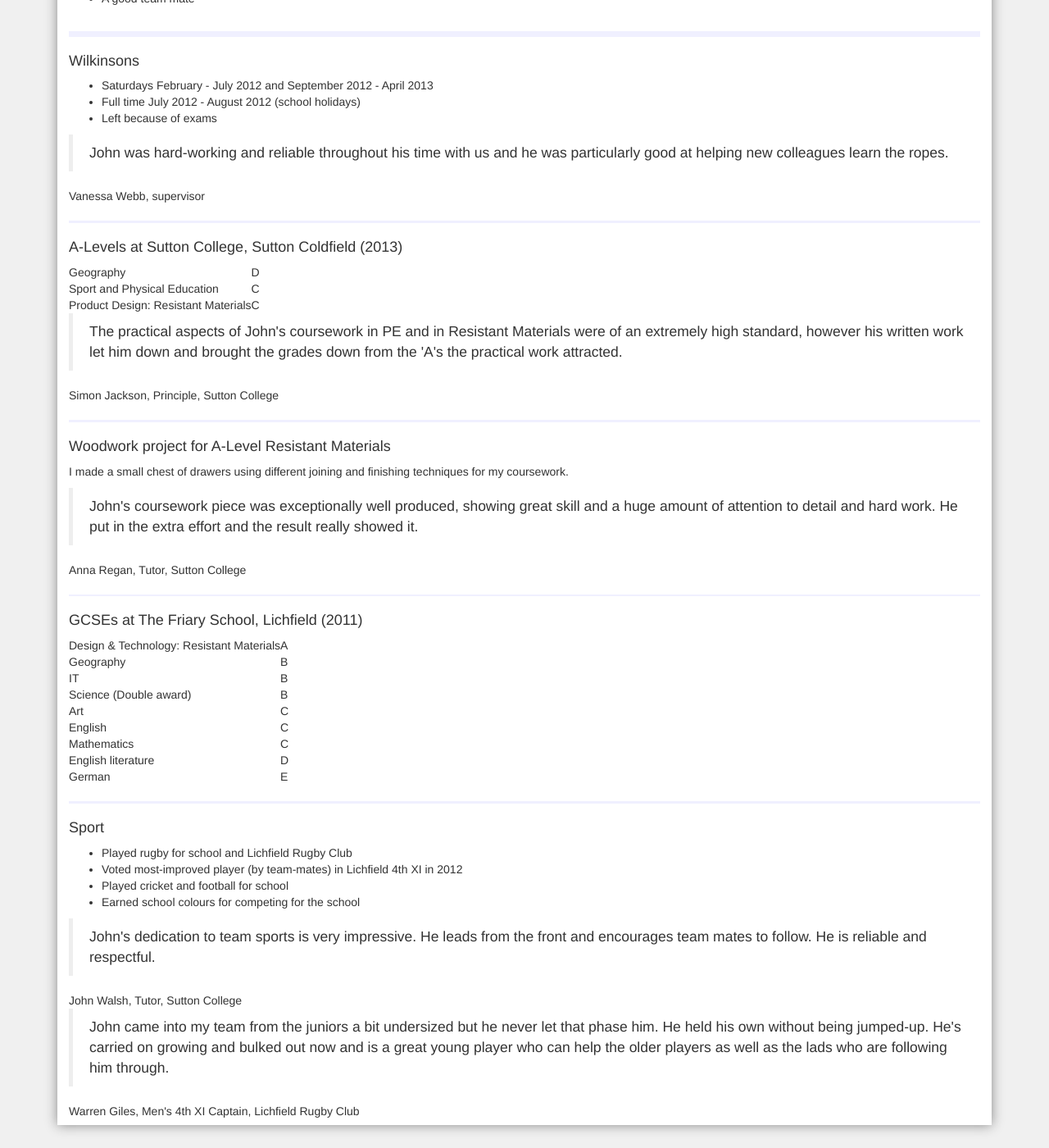
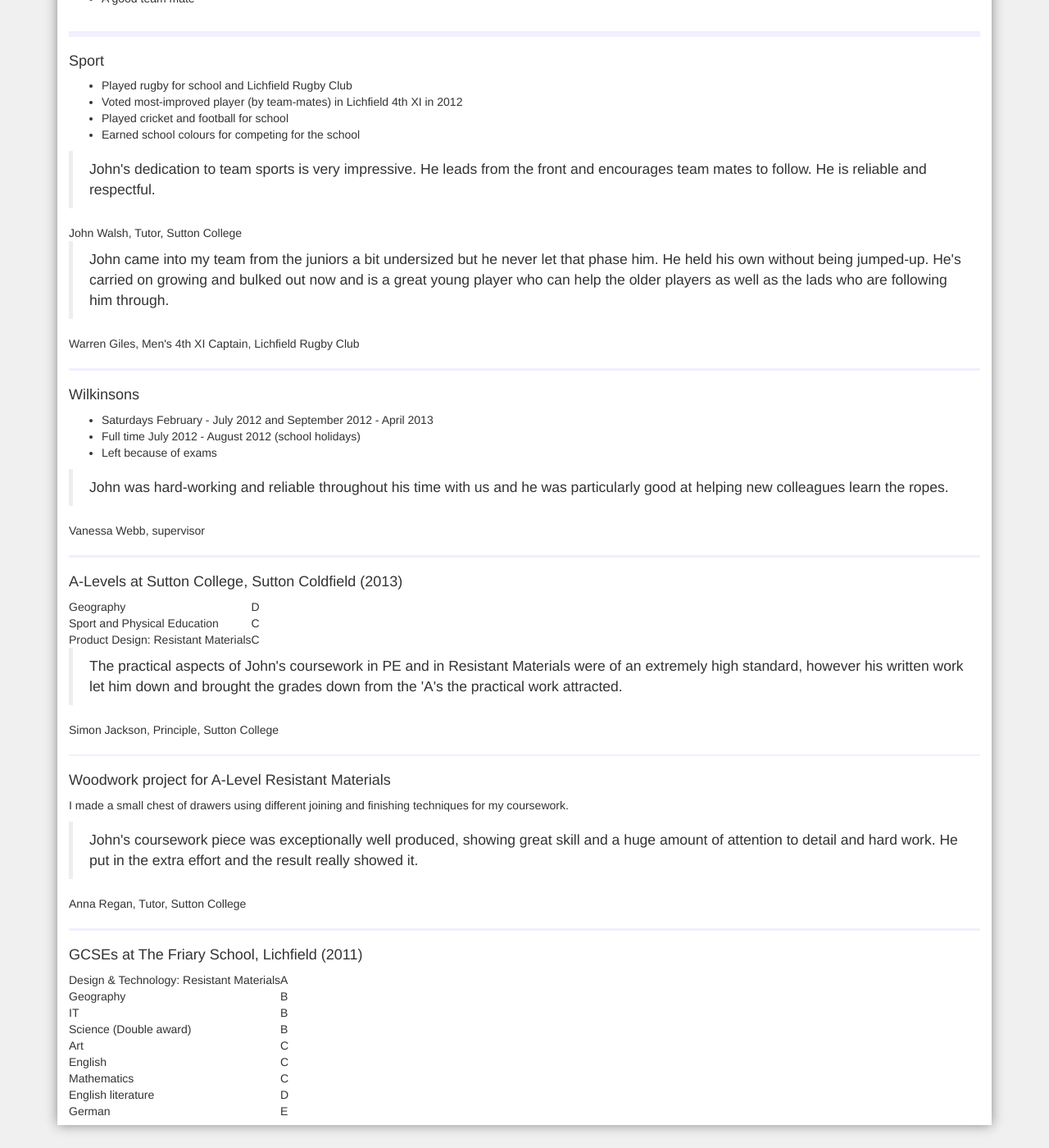
Before and after one commit to exonian/rep-profiles-mockup, a Jekyll site: the page built from profiles/john_piper.html, in a window 1280 px wide and 1400 px high, scrolled down 398 px. Shown: the whole window at 82% size. Built offline with Jekyll 4.4.1, drawn with Linux system fonts in a browser that asks for light colours; nearby versions of some CDN libraries; Markdown is read by kramdown in place of the engine named in the settings.

```diff
--- a/profiles/john_piper.html
+++ b/profiles/john_piper.html
@@ -10,6 +10,8 @@ title: John Piper
 {% include three_lists.html lists=data.lists %}
 <hr class="strong" />
 
+{% include john_piper/sports.html %}
+<hr />
 {% include john_piper/wilkinsons.html %}
 <hr />
 {% include john_piper/alevels.html %}
@@ -17,5 +19,3 @@ title: John Piper
 {% include john_piper/woodwork.html %}
 <hr />
 {% include john_piper/gcses.html %}
-<hr />
-{% include john_piper/sports.html %}
```
